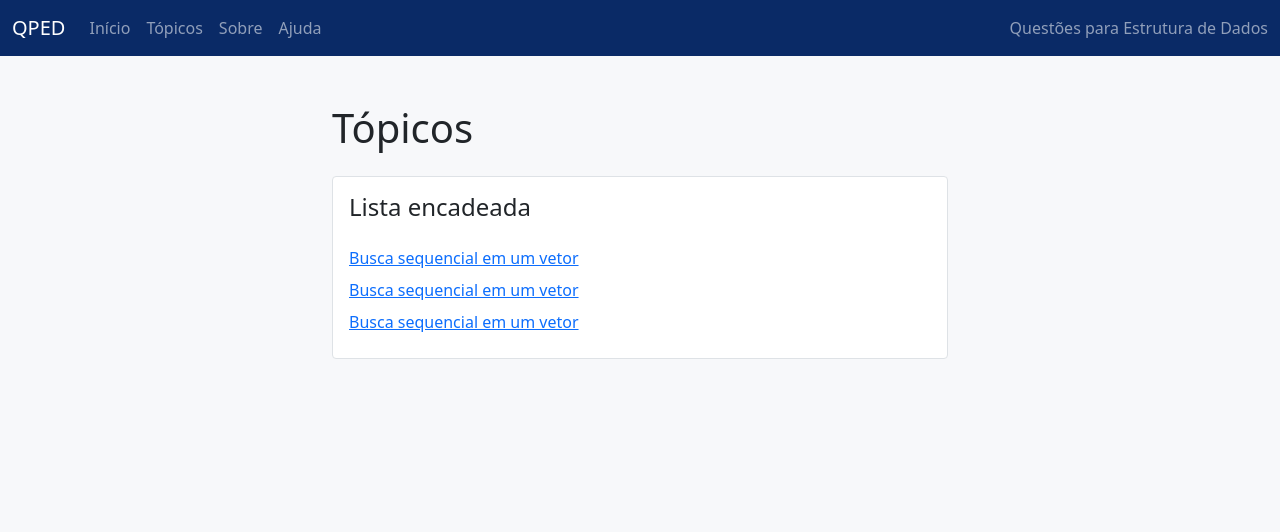
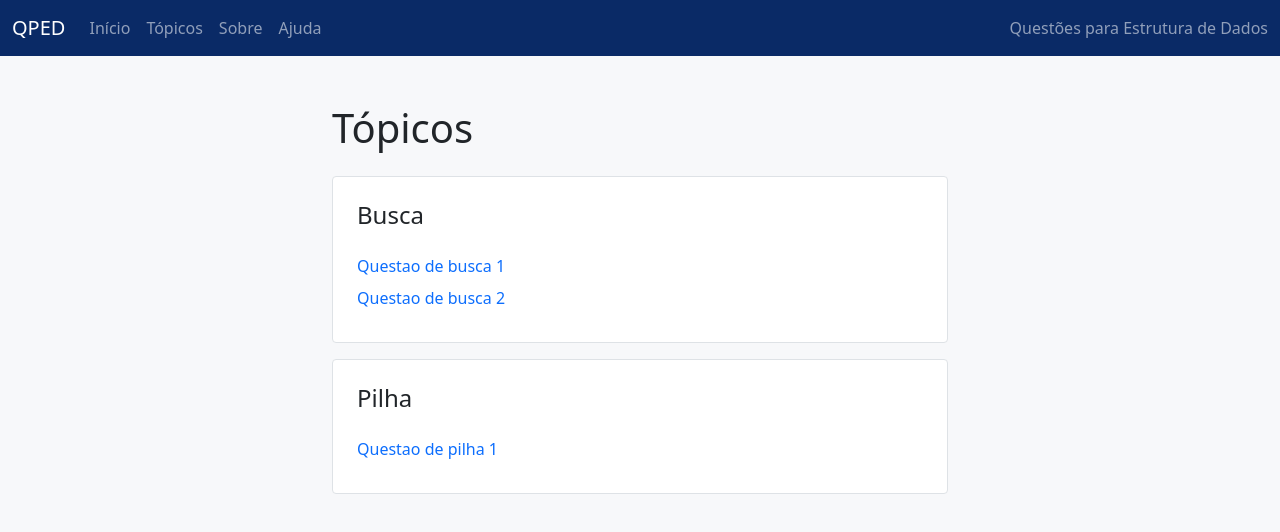
Before and after one commit to utfpr-qped/qped, a React (Create React App) app: page /topics in a window 1280 px wide. Shown: the top 532 px of the page. Built offline with nearby package versions, Linux system fonts and the light colour scheme; the HTML template or start-up script is replaced by a standard one.

Commit message:
Implement DB questions

```diff
--- a/src/App.js
+++ b/src/App.js
@@ -1,42 +1,21 @@
-import { useEffect, useState } from "react";
 import { BrowserRouter, Switch, Route } from "react-router-dom";
+
 import Navbar from "./components/Navbar";
+
 import ViewQuestion from "./view/ViewQuestion";
-import './index.css';
 import Topics from "./view/Topics";
 
+import './index.css';
+
 function App() {
-  const [question, setQuestion] = useState({})
-
-  useEffect(() => {
-    setQuestion({
-      id: 'busca-2',
-      title: 'Titulo da questao',
-      text: `Considere o método de busca sequencial em um vetor contendo os elementos: **[{vet=2:23:+{5:10}}]**.
-
-  Qual deve ser o retorno da busca quando o usuário pesquisar pelo item **"{valor=2:23}"**?`,
-      // answer: function (vet, valor) {
-      //   for (let i = 0; i < vet.length; i++) {
-      //     if (vet[i] === valor) return i;
-      //   }
-      //   return -1;
-      // },
-      subject: 'Busca',
-      level: 1,
-      tags: ['busca sequencial', 'busca']
-    })
-  }, [])
-
   return (
     <BrowserRouter>
       <div className="App">
         <Navbar />
 
         <Switch>
-          <Route path="/viewquestion">
-            <ViewQuestion question={question} />
-          </Route>
           <Route path="/topics" component={Topics} />
+          <Route path="/question/:idQuestion" component={ViewQuestion} />
         </Switch>
       </div>
     </BrowserRouter>
--- /dev/null
+++ b/src/components/TopicSection/index.js
@@ -0,0 +1,16 @@
+import { Link } from "react-router-dom";
+
+const TopicSection = ({ questionList, sectionTitle }) => {
+  return (
+    <section className="topic p-4 mb-3">
+      <h2 className="h4 mb-4">{sectionTitle}</h2>
+      {
+        questionList.map(question =>
+          <Link to="/" key={question.id}>{question.title}</Link>
+        )
+      }
+    </section>
+  );
+}
+
+export default TopicSection;
--- a/src/index.css
+++ b/src/index.css
@@ -13,3 +13,5 @@
 body {
   background-color: #F7F8FA;
 }
+
+a { text-decoration: none; }
--- /dev/null
+++ b/src/utils/questions.js
@@ -0,0 +1,58 @@
+/**
+ * Lists of questions organized in one single object with each topic
+ */
+export const QuestionsDB = {
+  busca: [
+    {
+      id: 'busca-1',
+      title: 'Questao de busca 1',
+      text: `Considere o método de busca sequencial em um vetor contendo os elementos: **[{vet=2:23:+{5:10}}]**.
+
+  Qual deve ser o retorno da busca quando o usuário pesquisar pelo item **"{valor=2:23}"**?`,
+      // answer: function (vet, valor) {
+      //   for (let i = 0; i < vet.length; i++) {
+      //     if (vet[i] === valor) return i;
+      //   }
+      //   return -1;
+      // },
+      subject: 'Busca',
+      level: 1,
+      tags: ['busca sequencial', 'busca']
+    },
+    {
+      id: 'busca-2',
+      title: 'Questao de busca 2',
+      text: `Considere o método de busca sequencial em um vetor contendo os elementos: **[{vet=2:23:+{5:10}}]**.
+
+  Qual deve ser o retorno da busca quando o usuário pesquisar pelo item **"{valor=2:23}"**?`,
+      // answer: function (vet, valor) {
+      //   for (let i = 0; i < vet.length; i++) {
+      //     if (vet[i] === valor) return i;
+      //   }
+      //   return -1;
+      // },
+      subject: 'Busca',
+      level: 1,
+      tags: ['busca sequencial', 'busca']
+    }
+  ],
+  pilha: [
+    {
+      id: 'pilha-1',
+      title: 'Questao de pilha 1',
+      text: `Considere o método de busca sequencial em um vetor contendo os elementos: **[{vet=2:23:+{5:10}}]**.
+
+  Qual deve ser o retorno da busca quando o usuário pesquisar pelo item **"{valor=2:23}"**?`,
+      // answer: function (vet, valor) {
+      //   for (let i = 0; i < vet.length; i++) {
+      //     if (vet[i] === valor) return i;
+      //   }
+      //   return -1;
+      // },
+      subject: 'Pilha',
+      level: 1,
+      tags: ['pilha']
+    }
+  ],
+  fila: []
+}
--- a/src/view/Topics/index.js
+++ b/src/view/Topics/index.js
@@ -1,5 +1,10 @@
-import { Link } from "react-router-dom";
+import { useEffect, useState } from "react";
+import TopicSection from "../../components/TopicSection";
+// import { Link } from "react-router-dom";
 import "./index.css";
+
+// Questions DB
+import { QuestionsDB as questions } from "../../utils/questions";
 
 const Topics = () => {
   return (
@@ -8,12 +13,25 @@ const Topics = () => {
         <h1>Tópicos</h1>
       </header>
 
-      <section className="topic p-3">
-        <h2 className="h4 mb-4">Lista encadeada</h2>
-        <Link to="/viewquestion">Busca sequencial em um vetor</Link>
-        <Link to="">Busca sequencial em um vetor</Link>
-        <Link to="">Busca sequencial em um vetor</Link>
-      </section>
+      {
+        // ! Tópico de BUSCA
+        questions.busca.length ? (
+          <TopicSection questionList={questions.busca} sectionTitle="Busca" />
+        ) : (null)
+      }
+      {
+        // ! Tópico de PILHA
+        questions.pilha.length ? (
+          <TopicSection questionList={questions.pilha} sectionTitle="Pilha" />
+        ) : (null)
+      }
+
+      {
+        // ! Tópico de FILA
+        questions.fila.length ? (
+          <TopicSection questionList={questions.fila} sectionTitle="Fila" />
+        ) : (null)
+      }
     </div>
   );
 }
--- a/src/view/ViewQuestion/index.js
+++ b/src/view/ViewQuestion/index.js
@@ -1,13 +1,20 @@
+import { useState, useEffect } from "react";
 import { Link } from "react-router-dom";
+
 import { TrueOrFalse, Alternative, Written } from "../../components/AnswerType";
 import { Default, Solved } from "../../components/QuestionActions";
+
 import "./index.css";
+
+// Questions DB
+import { QuestionsDB as questions } from "../../utils/questions";
 
 /**
  * ViewQuestion
  * Display a question and its resolution area
  */
-const ViewQuestion = ({ question }) => {
+const ViewQuestion = ({ match }) => {
+  const [question, setQuestion] = useState(questions.busca[0])
 
   return (
     <div className="container-fluid">
@@ -16,13 +23,14 @@ const ViewQuestion = ({ question }) => {
         <div className="Instruction col-md-5">
           <div className="body">
             <div className="mb-3">
-              <Link to="/topics" className="h6 text-decoration-none subject">{`← ${question.subject}`}</Link>
+              <Link to="/topics" className="h6 subject">{`← ${question.subject}`}</Link>
             </div>
             <h2 className="h2 mb-3">{question.title}</h2>
             <p className="mb-4">{question.text}</p>
           </div>
 
           <div className="tags mb-6">
+            {/* TODO add key for each mapped element */}
             { question.tags.map(tag => <div className="badge-tags me-1">{tag}</div>) }
           </div>
         </div>
@@ -52,7 +60,7 @@ const ViewQuestion = ({ question }) => {
           </div>
 
           {/* Component where the actions are --> answer the question/next question */}
-          <Solved />
+          <Default />
         </div>
       </div>
     </div>
```
